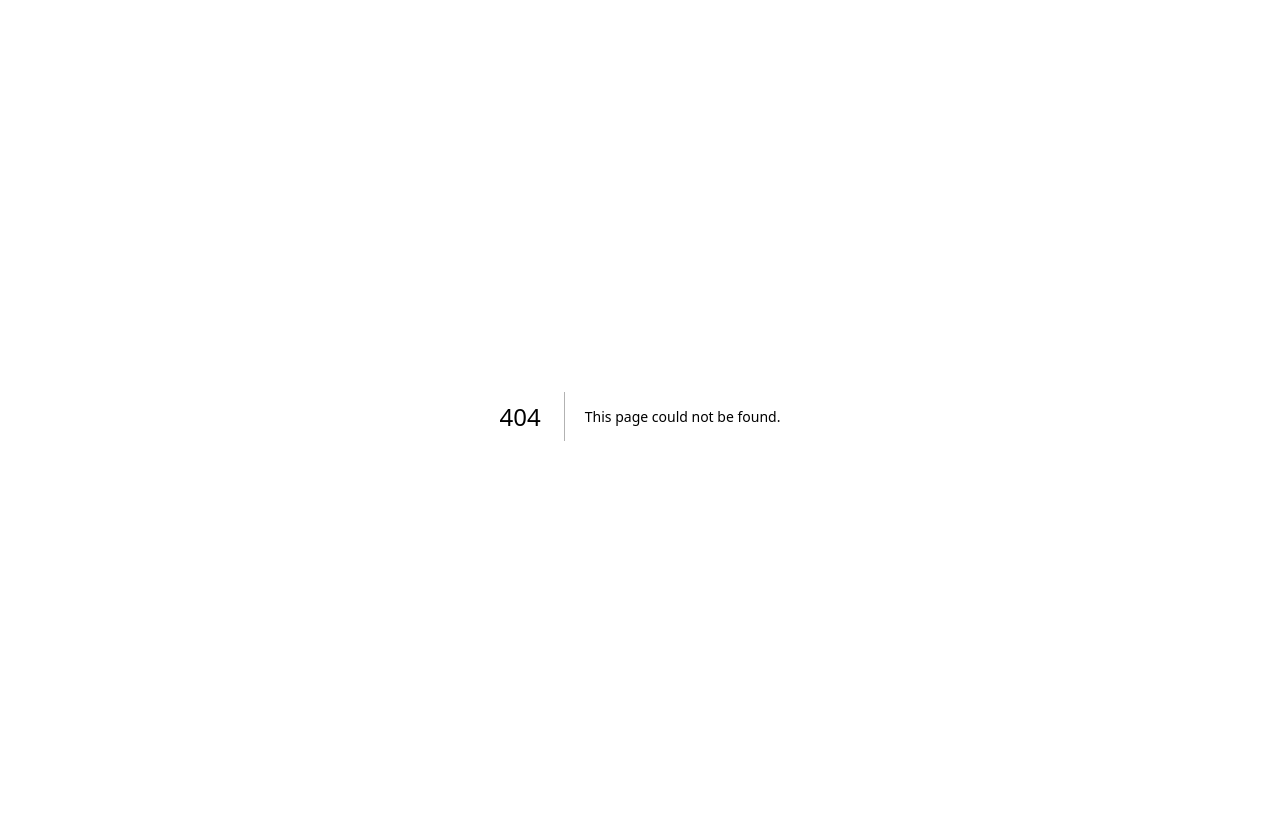
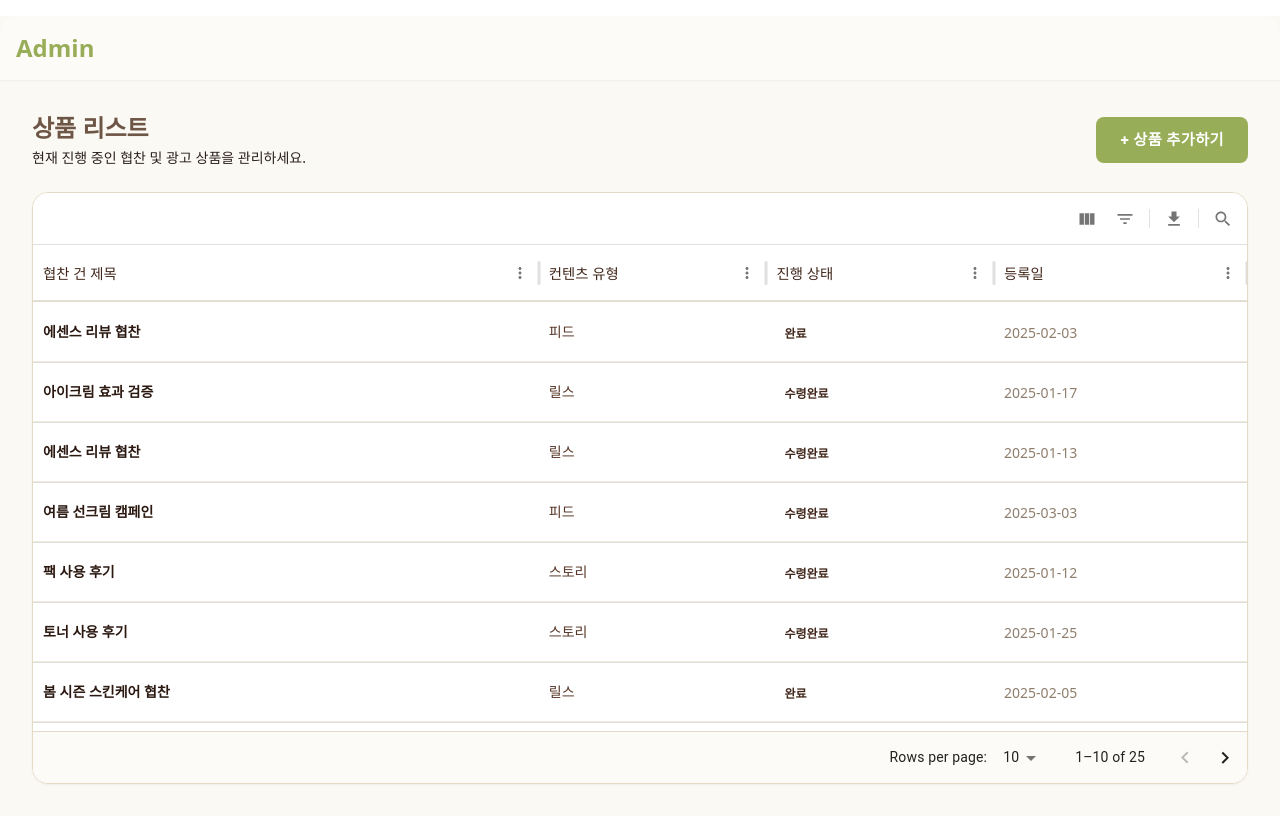
Before and after one commit to suhrin-huh/creator, a Next.js app: page /admin/products in a window 1280 px wide. Before the commit this address had no page. Built offline with nearby package versions, Linux system fonts and the light colour scheme.

Commit message:
feat: 상품관리 페이지 생성

```diff
--- /dev/null
+++ b/src/app/admin/products/page.tsx
@@ -0,0 +1,248 @@
+"use client";
+
+import { useState } from "react";
+import { DataGrid, GridColDef, GridRenderCellParams } from "@mui/x-data-grid";
+import { Button, Chip } from "@mui/material";
+
+// 상품 타입 정의
+interface Product {
+  id: number;
+  title: string;
+  productName: string;
+  contentType: "FEED" | "REEL" | "STORY";
+  status: "WAITING" | "RECEIVED" | "COMPLETED";
+  date: string;
+}
+
+// 목 데이터 생성 (기존 유지)
+const generateMockData = (): Product[] => {
+  const contentTypes: Product["contentType"][] = ["FEED", "REEL", "STORY"];
+  const statuses: Product["status"][] = ["WAITING", "RECEIVED", "COMPLETED"];
+  const productNames = [
+    "스킨케어 세트", "에센스", "립스틱", "마스크팩", "선크림",
+    "토너", "클렌징폼", "아이크림", "세럼", "로션",
+    "미스트", "팩", "오일", "스크럽", "마스크",
+  ];
+
+  const titles = [
+    "봄 시즌 스킨케어 협찬", "신제품 런칭 이벤트", "여름 선크림 캠페인",
+    "에센스 리뷰 협찬", "립스틱 신상품 홍보", "마스크팩 체험단 모집",
+    "토너 사용 후기", "클렌징 제품 리뷰", "아이크림 효과 검증",
+    "세럼 추천 콘텐츠", "로션 사용법 공유", "미스트 활용 팁",
+    "팩 사용 후기", "오일 마사지 방법", "스크럽 사용 가이드",
+  ];
+
+  const mockData: Product[] = [];
+  const today = new Date();
+
+  for (let i = 1; i <= 25; i++) {
+    const daysAgo = Math.floor(Math.random() * 90);
+    const date = new Date(today);
+    date.setDate(date.getDate() - daysAgo);
+
+    const year = date.getFullYear();
+    const month = String(date.getMonth() + 1).padStart(2, "0");
+    const day = String(date.getDate()).padStart(2, "0");
+    const formattedDate = `${year}-${month}-${day}`;
+
+    mockData.push({
+      id: i,
+      title: titles[Math.floor(Math.random() * titles.length)],
+      productName: productNames[Math.floor(Math.random() * productNames.length)],
+      contentType: contentTypes[Math.floor(Math.random() * contentTypes.length)],
+      status: statuses[Math.floor(Math.random() * statuses.length)],
+      date: formattedDate,
+    });
+  }
+  return mockData;
+};
+
+export default function ProductsPage() {
+  const [products] = useState<Product[]>(generateMockData());
+
+  // 컬럼 정의
+  const columns: GridColDef<Product>[] = [
+    {
+      field: "title",
+      headerName: "협찬 건 제목",
+      flex: 2,
+      renderCell: (params) => (
+        <div className="flex flex-col justify-center h-full py-1">
+          <p className="font-semibold text-gray-900 leading-tight">
+            {params.value}
+          </p>
+        </div>
+      ),
+    },
+    {
+      field: "contentType",
+      headerName: "컨텐츠 유형",
+      flex: 0.9,
+      renderCell: (params: GridRenderCellParams<Product>) => {
+        const typeMap: Record<string, string> = {
+          FEED: "피드", REEL: "릴스", STORY: "스토리",
+        };
+        console.log(params.row.contentType)
+        return (
+          <div className="flex items-center gap-2 h-full text-gray-700">
+            <span className="text-sm">{typeMap[params.row.contentType]}</span>
+          </div>
+        );
+      },
+    },
+    {
+      field: "status",
+      headerName: "진행 상태",
+      flex: 0.9,
+      renderCell: (params) => {
+        let label = params.value;
+        let bg = "transparent";
+        let color = "inherit";
+        let border = "none";
+
+        switch (params.value) {
+          case "WAITING":
+            label = "대기중";
+            bg = "var(--color-gray-100)";
+            color = "var(--color-gray-600)";
+            break;
+          case "RECEIVED":
+            label = "수령완료";
+            bg = "var(--color-secondary-light)";
+            color = "var(--color-gray-800)";
+            break;
+          case "COMPLETED":
+            label = "완료";
+            bg = "var(--color-success-light)";
+            color = "var(--color-success-dark)";
+            break;
+        }
+
+        return (
+          <Chip
+            label={label}
+            size="small"
+            sx={{
+              backgroundColor: bg,
+              color: color,
+              fontWeight: 700,
+              borderRadius: "var(--radius-sm)",
+              border: border,
+              height: "24px",
+              fontSize: "12px"
+            }}
+          />
+        );
+      },
+    },
+    {
+      field: "date",
+      headerName: "등록일",
+      flex:1,
+      renderCell: (params) => (
+         <span className="text-gray-500 text-sm">{params.value}</span>
+      )
+    },
+  ];
+
+  return (
+    <div className="hide-scrollbar text-black bg-gray-50 relative flex h-dvh w-full flex-col overflow-hidden">
+      {/* Header */}
+      <header className="sticky top-0 z-10 bg-white shadow-sm md:rounded-t-lg">
+      <nav className="p-lg flex flex-col items-center justify-between md:flex-row">
+        <div className="logo text-h3 text-primary font-bold">Admin</div>
+        {/* <ul className="nav-links gap-x-md flex">
+            {navOptions.map((option) => (
+              <li className="hover:text-primary-hover" key={`li-${option.label}`}>
+                <a href="#test">{option.label}</a>
+              </li>
+            ))}
+          </ul> */}
+        </nav>
+      </header>
+
+      {/* Main Content */}
+      <main className="flex flex-1 flex-col gap-6 p-8 overflow-y-auto">
+        <div className="flex justify-between items-center">
+          <div>
+            <h1 className="text-h3 font-bold text-gray-600 mb-1">
+              상품 리스트
+            </h1>
+            <p className="text-body-md">
+              현재 진행 중인 협찬 및 광고 상품을 관리하세요.
+            </p>
+          </div>
+          <Button
+            variant="contained"
+            disableElevation
+            sx={{
+              backgroundColor: "var(--color-primary)",
+              "&:hover": { backgroundColor: "var(--color-primary-dark)" },
+              textTransform: "none",
+              fontWeight: 600,
+              fontSize: "0.95rem",
+              borderRadius: "var(--radius-md)",
+              padding: "0.6rem 1.5rem",
+              boxShadow: "var(--shadow-sm)"
+            }}
+          >
+            + 상품 추가하기
+          </Button>
+        </div>
+        {/*DataGrid*/}
+        <div className="flex flex-1 w-full bg-white rounded-lg overflow-hidden shadow-sm border border-gray-200">
+          <DataGrid
+            rows={products}
+            columns={columns}
+            showToolbar
+            initialState={{
+              pagination: {
+                paginationModel: { pageSize: 10 },
+              },
+            }}
+            pageSizeOptions={[10, 15, 30, 50]}
+            // disableRowSelectionOnClick
+            rowHeight={60}
+            sx={{
+              border: "none",
+              color: "var(--color-gray-800)",
+              fontFamily: "inherit",
+              // 헤더 스타일링
+              "& .MuiDataGrid-columnHeaders": {
+                backgroundColor: "var(--color-gray-50)",
+                borderBottom: "1px solid var(--color-gray-200)",
+                color: "var(--color-gray-800)",
+                fontWeight: 700,
+                fontSize: "0.9rem",
+              },
+              // 셀 스타일링
+              "& .MuiDataGrid-cell": {
+                borderBottom: "1px solid var(--color-gray-100)",
+              },
+              // 행 호버 효과
+              "& .MuiDataGrid-row:hover": {
+                backgroundColor: "var(--color-gray-50)",
+              },
+              // 푸터 스타일링
+              "& .MuiDataGrid-footerContainer": {
+                borderTop: "1px solid var(--color-gray-200)",
+                backgroundColor: "var(--color-white)",
+              },
+              // 체크박스 등 아이콘 컬러
+              "& .MuiCheckbox-root": {
+                  color: "var(--color-gray-400)"
+              },
+              // 선택된 행
+              "& .MuiDataGrid-row.Mui-selected": {
+                backgroundColor: "var(--color-gray-200)",
+                "&:hover": {
+                  backgroundColor: "var(--color-gray-300)", // 호버 시 조금 더 진하게
+                }
+              }
+            }}
+          />
+        </div>
+      </main>
+    </div>
+  );
+}
```
